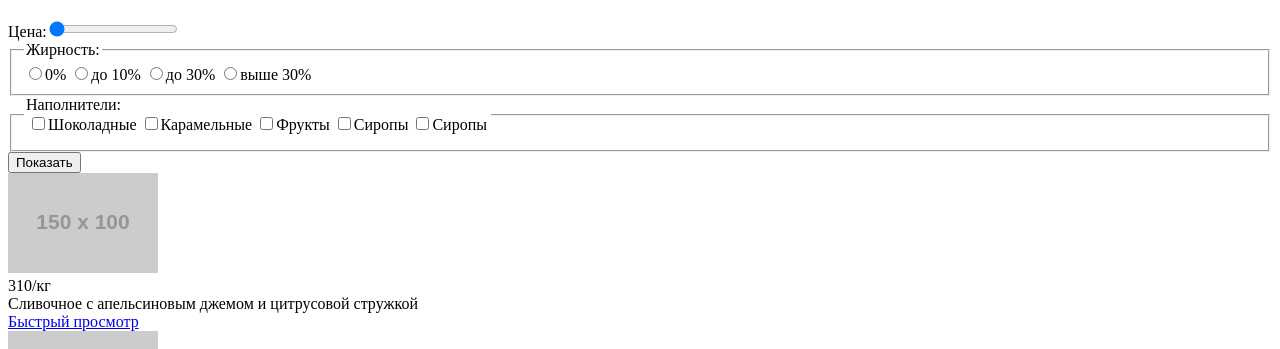
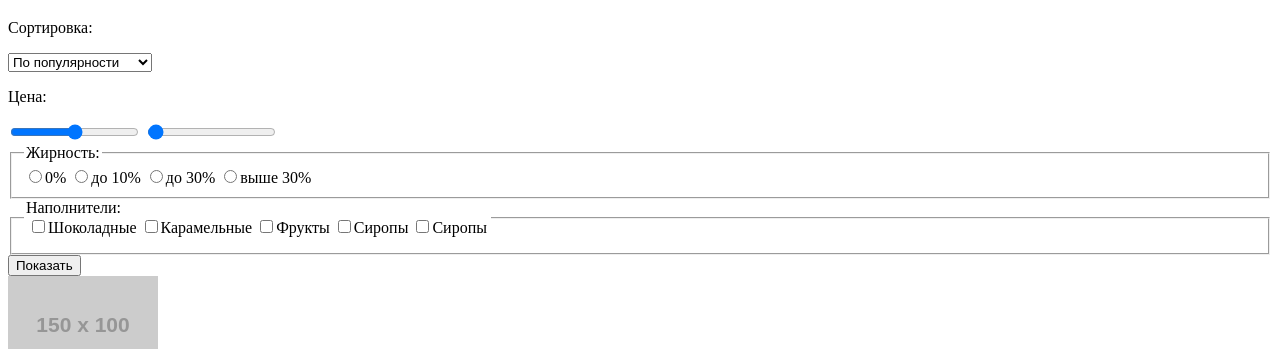
Before and after one commit to dimovs/424167-gllacy, a plain HTML site: page catalog.html in a window 1280 px wide. Shown: the part 451-800 px from the top of the page. Drawn offline with Linux system fonts and the light colour scheme; placeholder pictures from the web are drawn by us.

Commit message:
Ввел тэг section и ползунок в каталог

```diff
--- a/catalog.html
+++ b/catalog.html
@@ -43,8 +43,19 @@
 			<h1>Сливочное мороженое</h1>
 			<section class="sorting">
 				<form action="#" method="get">
+				<p>Сортировка:</p>
+				<select name="sorting">
+					<option value="popular">По популярности</option>
+					<option value="low">Сначала недорогие</option>
+					<option value="high">Сначала дорогие</option>
+					<option value="fat">По жирности</option>
+				</select>
+				<div class="range-price">
+					<p>Цена:</p>
+					<input type="range" min="0" max="1000" step="5">
+					<input type="range" min="0" max="1000" value="5">
+				</div>
 
-					<label>Цена:<input type="range" min="0" max="1000" value="5"></label>
 					<fieldset>
 						<legend>Жирность:</legend>
 						<label><input type="radio" name="fat" value="=0">0%</label>
```
